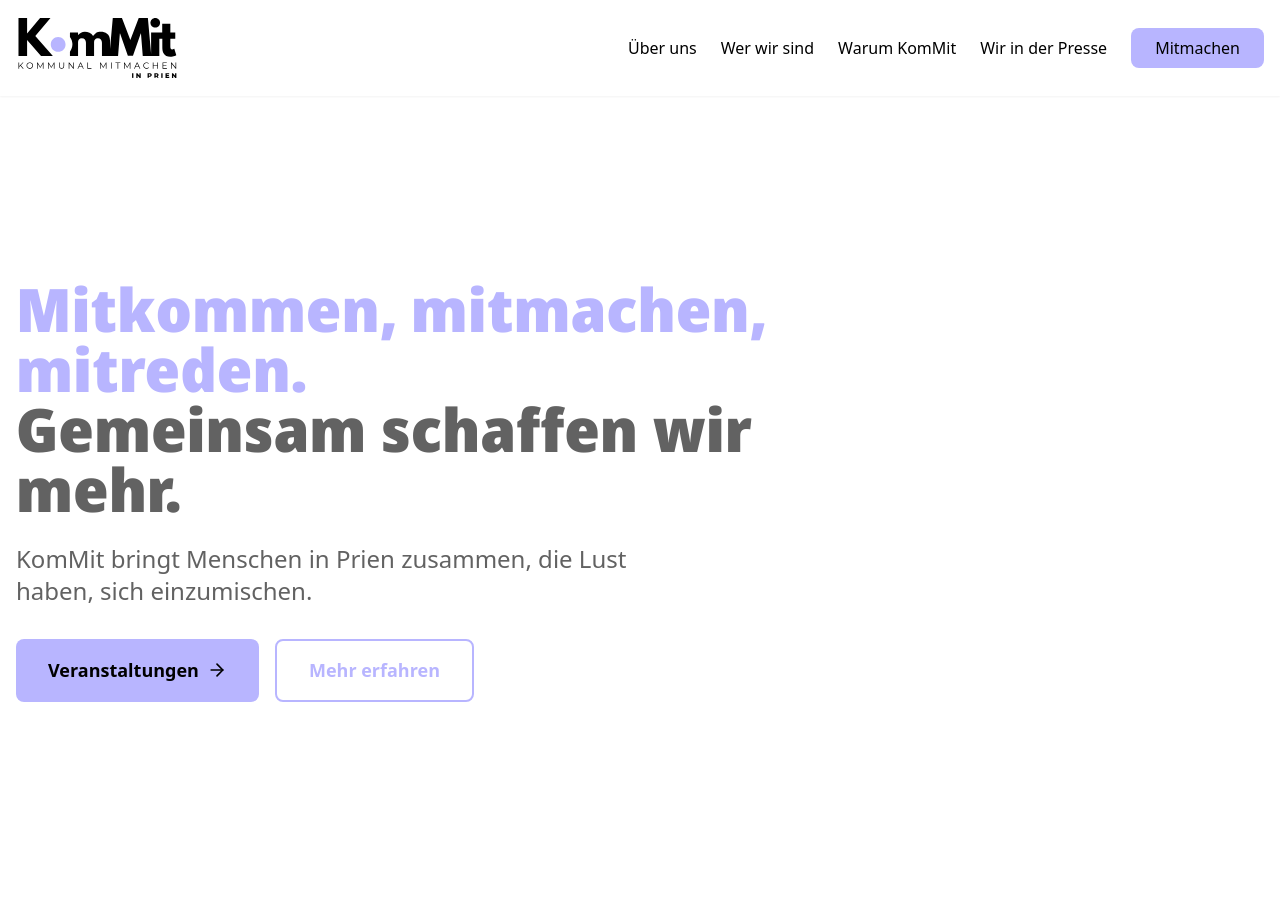
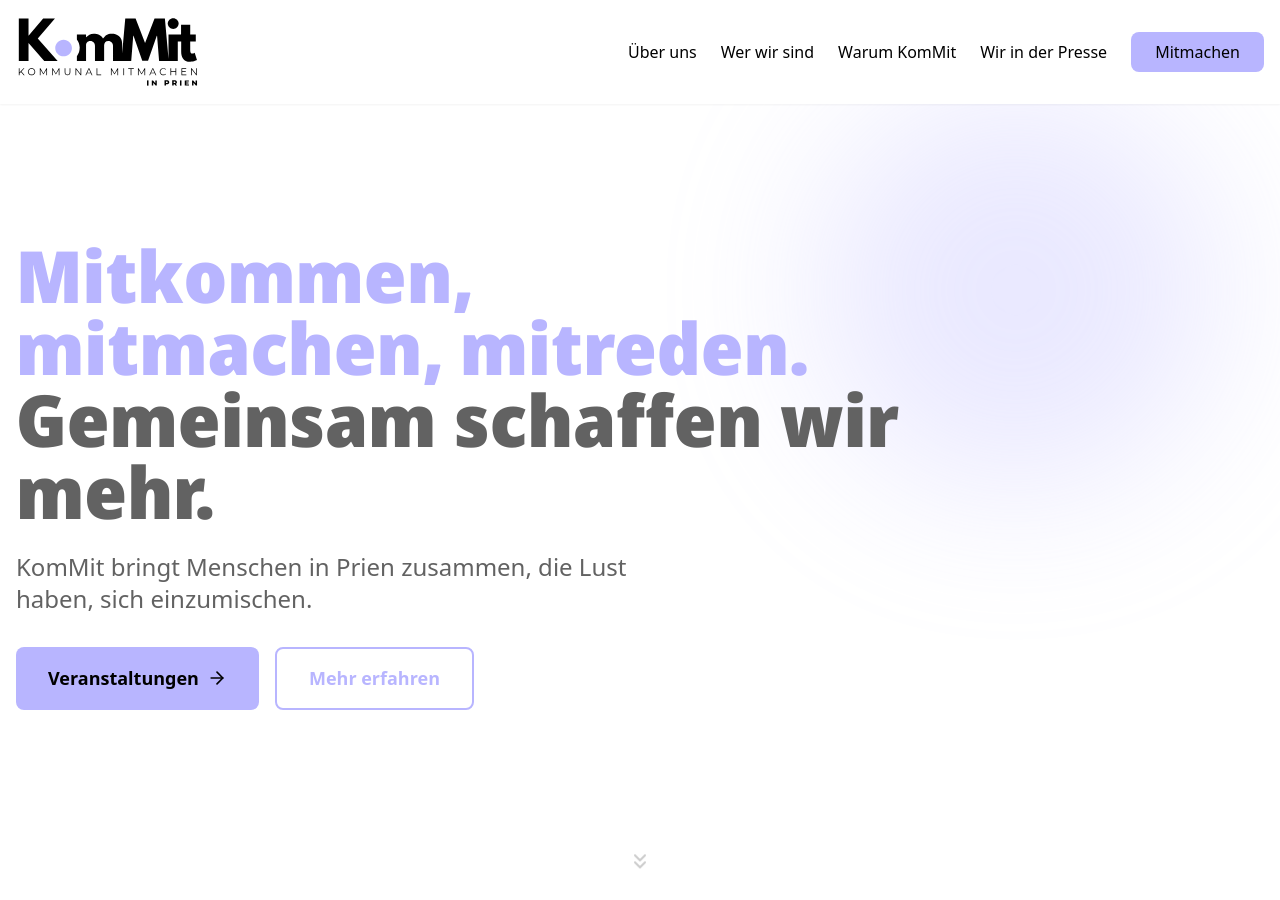
Before and after one commit to mblascoespar/kommitprien, a Jekyll site: the page built from index.html, in a window 1280 px wide and 900 px high. Built offline with Jekyll 4.4.1, drawn with Linux system fonts in a browser that asks for light colours.

Commit message:
1. Logo size increased — 40→48px mobile, up to 64→72px large desktop 2. Hero height — min-h-screen → min-h-[70vh] on mobile, full screen on desktop 3. Hero headline — fixed typo, added lg:text-7xl for bigger desktop text 4. Purple decorative blob — soft blurred gradient shape on the right side of hero 5. Scroll indicator — animated chevron at bottom of hero (desktop only)

```diff
--- a/_includes/hero.html
+++ b/_includes/hero.html
@@ -1,14 +1,17 @@
-<section class="relative min-h-screen flex items-center bg-white pt-20">
-  <div class="container mx-auto px-4">
+<section class="relative min-h-[70vh] md:min-h-screen flex items-center bg-white pt-20 overflow-hidden">
+  <!-- Decorative background blob -->
+  <div class="hero-blob hero-blob-primary"></div>
+
+  <div class="container mx-auto px-4 relative z-10">
     <div class="max-w-4xl">
-      <h1 class="text-4cooxl md:text-6xl font-black mb-6">
+      <h1 class="text-4xl md:text-6xl lg:text-7xl font-black mb-6">
         <span class="text-primary">{{ page.hero.headline_primary }}</span><br>
         <span class="text-body">{{ page.hero.headline_secondary }}</span>
       </h1>
       <p class="text-xl md:text-2xl mb-8 max-w-2xl text-body">
         {{ page.hero.description }}
       </p>
-      <div class="flex flex-col sm:flex-row gap-4">
+      <div class="flex flex-col sm:flex-row gap-4 mb-8">
         <a href="/veranstaltungen" class="btn-primary">
           {{ page.hero.cta_primary }}
           <i data-lucide="arrow-right" class="ml-2 w-5 h-5"></i>
@@ -19,4 +22,9 @@
       </div>
     </div>
   </div>
+
+  <!-- Scroll indicator -->
+  <div class="scroll-indicator hidden md:block">
+    <i data-lucide="chevrons-down" class="w-6 h-6 text-muted"></i>
+  </div>
 </section>
--- a/assets/css/main.css
+++ b/assets/css/main.css
@@ -136,7 +136,7 @@ main {
 
 /* Responsive logo sizing - mobile-first approach */
 .logo-image {
-  height: 40px;           /* Mobile: compact for small screens */
+  height: 48px;           /* Mobile */
   width: auto;
   display: block;
   transition: var(--transition);
@@ -144,19 +144,19 @@ main {
 
 @media (min-width: 640px) {
   .logo-image {
-    height: 50px;         /* Tablet: slightly larger */
+    height: 56px;         /* Tablet */
   }
 }
 
 @media (min-width: 768px) {
   .logo-image {
-    height: 56px;         /* Desktop: prominent brand presence */
+    height: 64px;         /* Desktop */
   }
 }
 
 @media (min-width: 1024px) {
   .logo-image {
-    height: 64px;         /* Large desktop: maximum visibility */
+    height: 72px;         /* Large desktop */
   }
 }
 
@@ -385,3 +385,47 @@ main {
 .pointer-events-none {
   pointer-events: none;
 }
+
+/* ============================================
+   HERO DECORATIVE ELEMENTS
+   ============================================ */
+.hero-blob {
+  position: absolute;
+  border-radius: 50%;
+  filter: blur(80px);
+  opacity: 0.3;
+  pointer-events: none;
+}
+
+.hero-blob-primary {
+  background-color: var(--color-primary);
+  width: 400px;
+  height: 400px;
+  top: 10%;
+  right: 5%;
+}
+
+@media (max-width: 767px) {
+  .hero-blob-primary {
+    width: 250px;
+    height: 250px;
+    top: auto;
+    bottom: 10%;
+    right: -10%;
+  }
+}
+
+/* Scroll indicator */
+.scroll-indicator {
+  position: absolute;
+  bottom: 2rem;
+  left: 50%;
+  transform: translateX(-50%);
+  animation: scroll-bounce 2s ease-in-out infinite;
+  opacity: 0.5;
+}
+
+@keyframes scroll-bounce {
+  0%, 100% { transform: translateX(-50%) translateY(0); }
+  50% { transform: translateX(-50%) translateY(8px); }
+}
```
